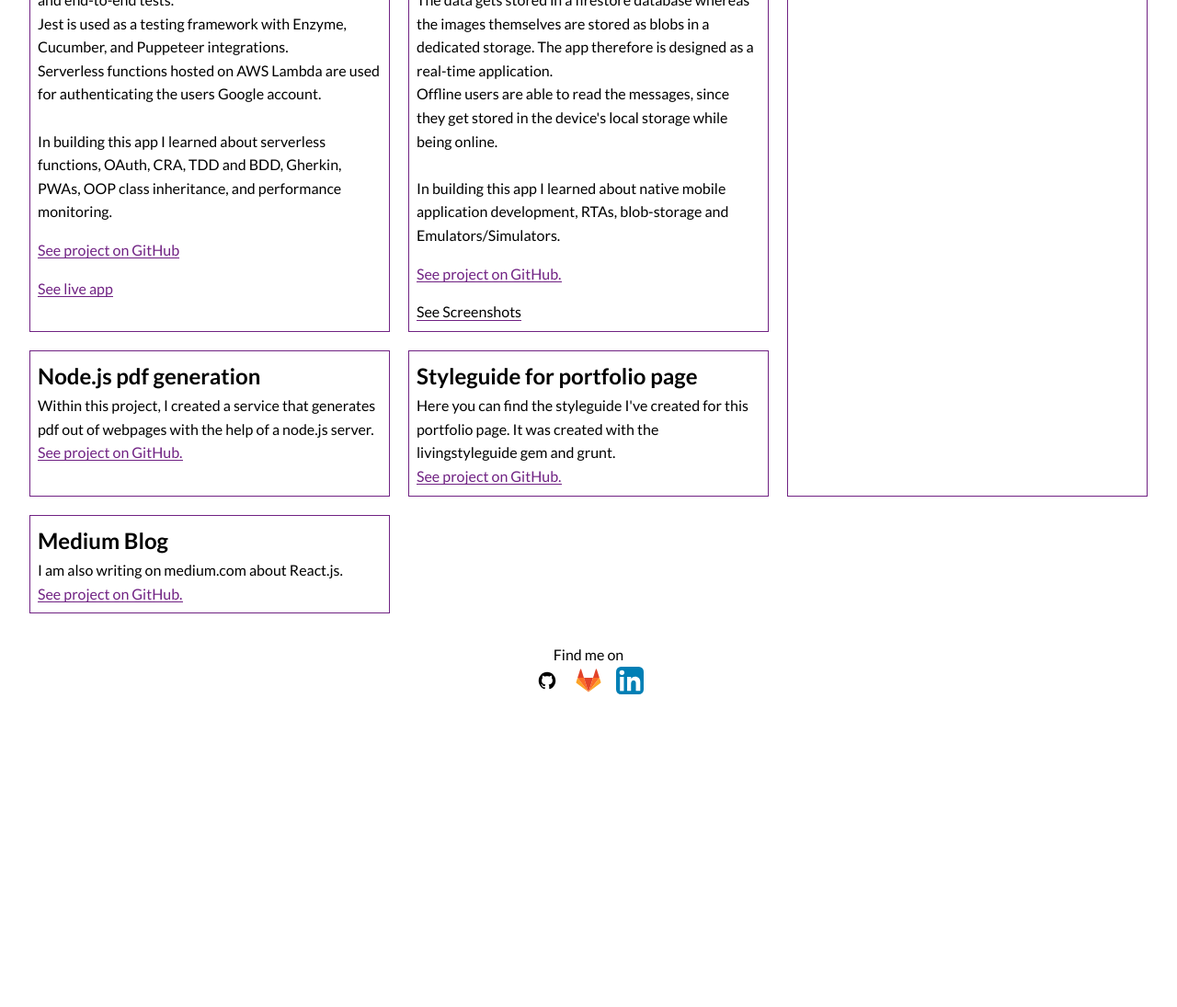
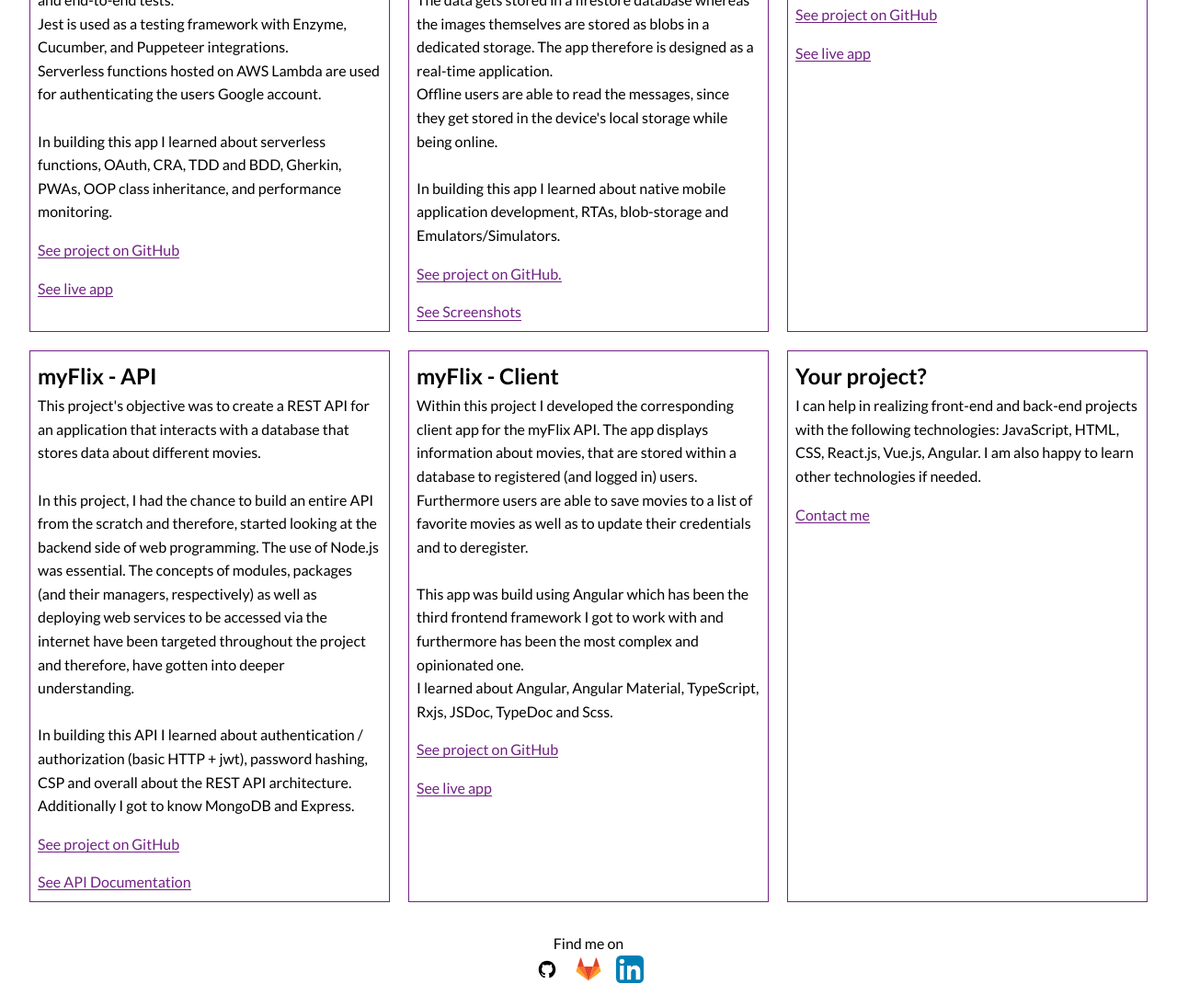
Before and after one commit to koljapohl/website-portfolio, a plain HTML site: page work.html in a window 1280 px wide. Shown: the part 434-1529 px from the top of the page at 92% size. Before the commit the page ends 1215 px from the top, so only its background shows below. Drawn offline with nearby package versions, Linux system fonts and the light colour scheme.

Commit message:
[CHANGE] update projects + modal stylings

```diff
--- a/css/style.production.css
+++ b/css/style.production.css
@@ -291,11 +291,11 @@
         border: none;
         padding: 0;
         background-color: transparent;
-        color: var(--primary-color);
+        color: #702283;
         opacity: 1;
     }
     #weChat:hover, #weChat:focus {
-        color: var(--primary-color);
+        color: #702283;
         text-decoration: none;
         opacity: 1;
     }
@@ -315,6 +315,7 @@
         background-color: rgba(128, 128, 128, 0.8);
         justify-content: center;
         align-content: center;
+        overflow: auto;
 
     }
     .modal-container {
@@ -338,9 +339,12 @@
         display: grid;
         grid-template-columns: 1fr 1fr;
         justify-items: center;
+        grid-gap: 2rem;
     }
     .modal-img {
-        height: 80vh;
+        width: 100%;
+        max-height: 80vh;
+        border: 1px solid #702283;
     }
     /*Project-links animation end*/
     .profile__portrait{
@@ -509,37 +513,42 @@
             margin: 0;
             padding: 8px;
         }
-        .grid__item:last-child{
-            -ms-grid-column: 3;
-            grid-column: 3/3;
-            -ms-grid-row: 1;
-            -ms-grid-row-span: 2;
-            grid-row: 1/3;
-        }
     }
 
     /*media queries*/
-    @media all and (max-width: 500px){
+    @media all and (max-width: 600px){
         .grid{
-            -ms-grid-columns: 1fr;
             grid-template-columns: 1fr;
         }
+        .row-images {
+            grid-template-columns: 1fr;
+        }
+        .modal-img {
+            width: 70%;
+        }
     }
-    @media all and (max-width: 750px) and (min-width: 501px){
+    @media all and (max-width: 900px) and (min-width: 601px){
         .grid{
-            -ms-grid-columns: 1fr 20px 1fr;
             grid-template-columns: 1fr 1fr;
         }
+        .modal-img {
+            width: 100%;
+        }
     }
-    @media all and (max-width: 750px){
+    @media all and (min-width: 901px) and (max-width: 1100px){
         .grid{
             grid-gap: 10px;
-        }
-        .grid__item:last-child{
-            grid-column: auto / auto;
-            grid-row: auto / auto;
         }
         h1{
             font-size: 22px;
         }
+        .modal-img {
+            width: 100%;
+        }
     }
+    @media all and (min-width: 1201px) {
+        .modal-img {
+            width: auto;
+        }
+    }
+}
--- a/css/styles.css
+++ b/css/styles.css
@@ -269,17 +269,45 @@
     #weChat:active {
         color: var(--secondary-color);
     }
-
  /*modal section*/
  .modal-body {
+    display: none;
     position: fixed;
-        z-index: 10;
+    z-index: 2;
     top: 0;
     left: 0;
     height: 100%;
     width: 100%;
-        background-color: gray;
-        opacity: 0.7;
+    background-color: rgba(128, 128, 128, 0.8);
+    justify-content: center;
+    align-content: center;
+
+}
+.modal-container {
+    display: grid;
+    align-items: center;
+    width: 80vw;
+    padding: 2rem;
+    background-color: #fff;
+    z-index: 4;
+}
+.row-close {
+    justify-self: end;
+    font-size: 2rem;
+    cursor:pointer;
+    color: var(--primary-color);
+}
+.row-close:hover, .row-close:active {
+    color: var(--secondary-color);
+}
+.row-images{
+    display: grid;
+    grid-template-columns: 1fr 1fr;
+    justify-items: center;
+}
+.modal-img {
+    width: 40vh;
+    border: 1px solid var(--primary-color);
 }
     /*Project-links animation end*/
     .profile__portrait{
@@ -403,32 +431,34 @@
             margin: 0;
             padding: 8px;
         }
-        .grid__item:last-child{
-            grid-column: 3/3;
-            grid-row: 1/3;
+        .modal-img {
+            width: 30vw;
         }
     }
 
     /*media queries*/
-    @media all and (max-width: 500px){
+    @media all and (max-width: 600px){
         .grid{
             grid-template-columns: 1fr;
         }
+        .row-images {
+            grid-template-columns: 1fr;
         }
-    @media all and (max-width: 750px) and (min-width: 501px){
+        .modal-img {
+            width: 70%;
+        }
+    }
+    @media all and (max-width: 900px) and (min-width: 601px){
         .grid{
             grid-template-columns: 1fr 1fr;
         }
     }
-    @media all and (max-width: 750px){
+    @media all and (min-width: 901px){
         .grid{
             grid-gap: 10px;
-        }
-        .grid__item:last-child{
-            grid-column: auto / auto;
-            grid-row: auto / auto;
         }
         h1{
             font-size: 22px;
         }
     }
+}
--- a/work.html
+++ b/work.html
@@ -68,34 +68,48 @@
                     <div class="link_container"><button id="weChat" role="link" onclick='showScreenshot()' class="project-link link__animated">See Screenshots</button></div>
                 </div>
                 <div class="grid__item">
-                    <h2>Node.js pdf generation</h2>
+                    <h2>Pokédex App</h2>
                     <p>
-                        Within this project, I created a service that generates pdf out of webpages with the help of a node.js server.
+                        As this app being my first one to having developed, it simply loads data from an external API and displays its details within a modal on demand.<br>
+                        <br>
+                        In building this app I learned about HTML, CSS and JavaScript in general as well as jQuery and Bootstrap to simplify and speed up the development process.
                        </p>
-                    <a href="#" class="project-link link__animated">See project on GitHub.</a>
+                       <div class="link_container"><a href="https://github.com/koljapohl/simple-js-app" class="project-link link__animated" target="_blank">See project on GitHub</a></div>
+                       <div class="link_container"><a href="https://koljapohl.github.io/simple-js-app/" class="project-link link__animated" target="_blank">See live app</a></div>
                 </div>
                 <div class="grid__item">
-                    <h2>Styleguide for portfolio page</h2>
+                    <h2>myFlix - API</h2>
                     <p>
-                        Here you can find the styleguide I've created for this portfolio page.
-                        It was created with the livingstyleguide gem and grunt.
+                        This project's objective was to create a REST API for an application that interacts with a database that stores data about different movies.<br>
+                        <br>
+                        In this project, I had the chance to build an entire API from the scratch and therefore, started looking at the backend side of web programming. The use of Node.js was essential.
+                        The concepts of modules, packages (and their managers, respectively) as well as deploying web services to be accessed via the internet have been targeted throughout the project and therefore, have gotten into deeper understanding.<br>
+                        <br>
+                        In building this API I learned about authentication / authorization (basic HTTP + jwt), password hashing, CSP and overall about the REST API architecture.<br>
+                        Additionally I got to know MongoDB and Express.
                        </p>
-                    <a href="#" class="project-link link__animated">See project on GitHub.</a>
+                       <div class="link_container"><a href="https://github.com/koljapohl/movie_api" class="project-link link__animated" target="_blank">See project on GitHub</a></div>
+                       <div class="link_container"><a href="https://myflix-kp.herokuapp.com/documentation.html" class="project-link link__animated" target="_blank">See API Documentation</a></div>
                 </div>
                 <div class="grid__item">
-                    <h2>Medium Blog</h2>
+                    <h2>myFlix - Client</h2>
                     <p>
-                        I am also writing on medium.com about React.js.
+                        Within this project I developed the corresponding client app for the myFlix API.
+                        The app displays information about movies, that are stored within a database to registered (and logged in) users.<br>
+                        Furthermore users are able to save movies to a list of favorite movies as well as to update their credentials and to deregister.<br>
+                        <br>
+                        This app was build using Angular which has been the third frontend framework I got to work with and furthermore has been the most complex and opinionated one.<br>
+                        I learned about Angular, Angular Material, TypeScript, Rxjs, JSDoc, TypeDoc and Scss.
                        </p>
-                    <a href="#" class="project-link link__animated">See project on GitHub.</a>
+                       <div class="link_container"><a href="https://github.com/koljapohl/myFlix-Angular-client" class="project-link link__animated" target="_blank">See project on GitHub</a></div>
+                       <div class="link_container"><a href="https://koljapohl.github.io/myFlix-Angular-client/" class="project-link link__animated" target="_blank">See live app</a></div>
                 </div>
                 <div class="grid__item">
                     <h2>Your project?</h2>
                     <p>
-                        I can help in realizing front-end and back-end projects with the following technologies: React.js, JavaScript,
-                        Java, JavaFX, HTML and CSS. I am also happy to learn other technologies if needed.
-                       </p>
-                    <a href="contact.html" class="project-link link__animated">Contact me</a>
+                        I can help in realizing front-end and back-end projects with the following technologies: JavaScript, HTML, CSS, React.js, Vue.js, Angular. I am also happy to learn other technologies if needed.
+                    </p>
+                    <div class="link_container"><a href="contact.html" class="project-link link__animated">Contact me</a></div>
                 </div>
             </div>
             <div class="modal-body">
```
Lines whose indentation alone changed are shown as unchanged.
